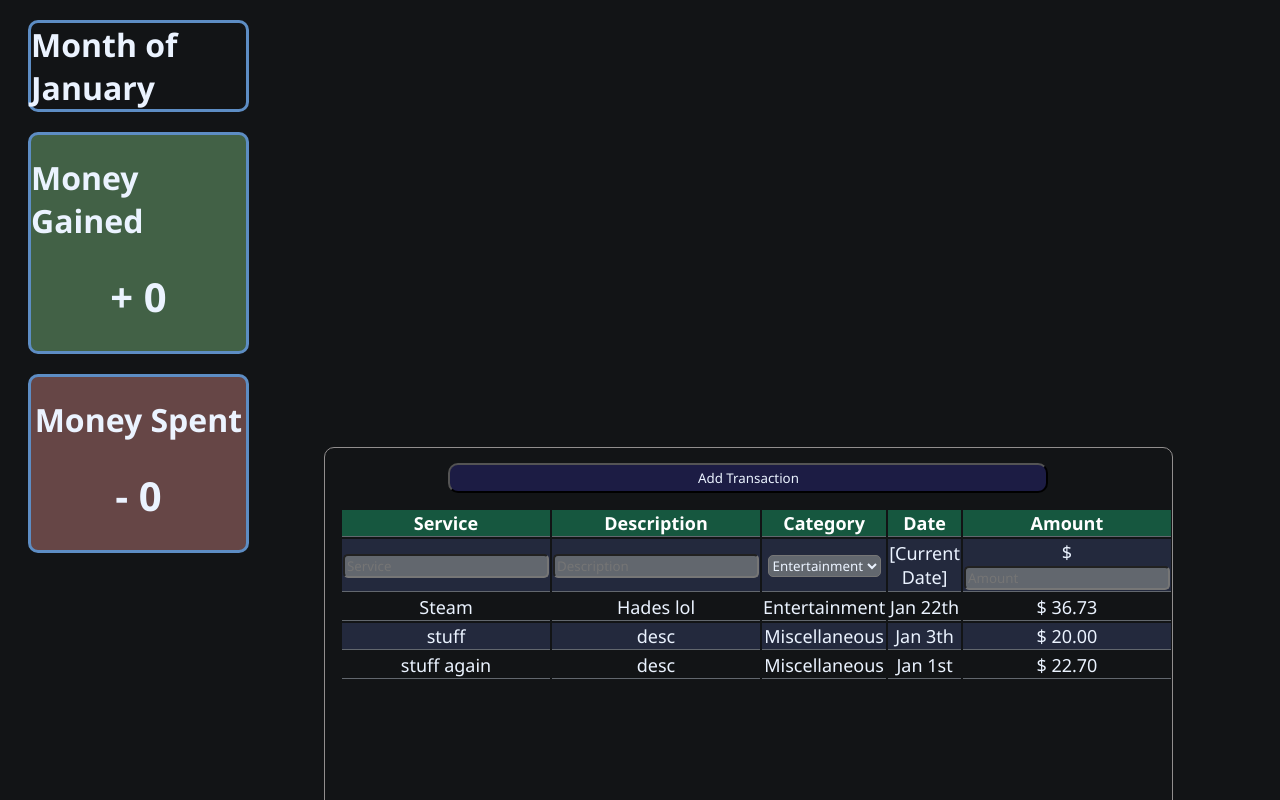
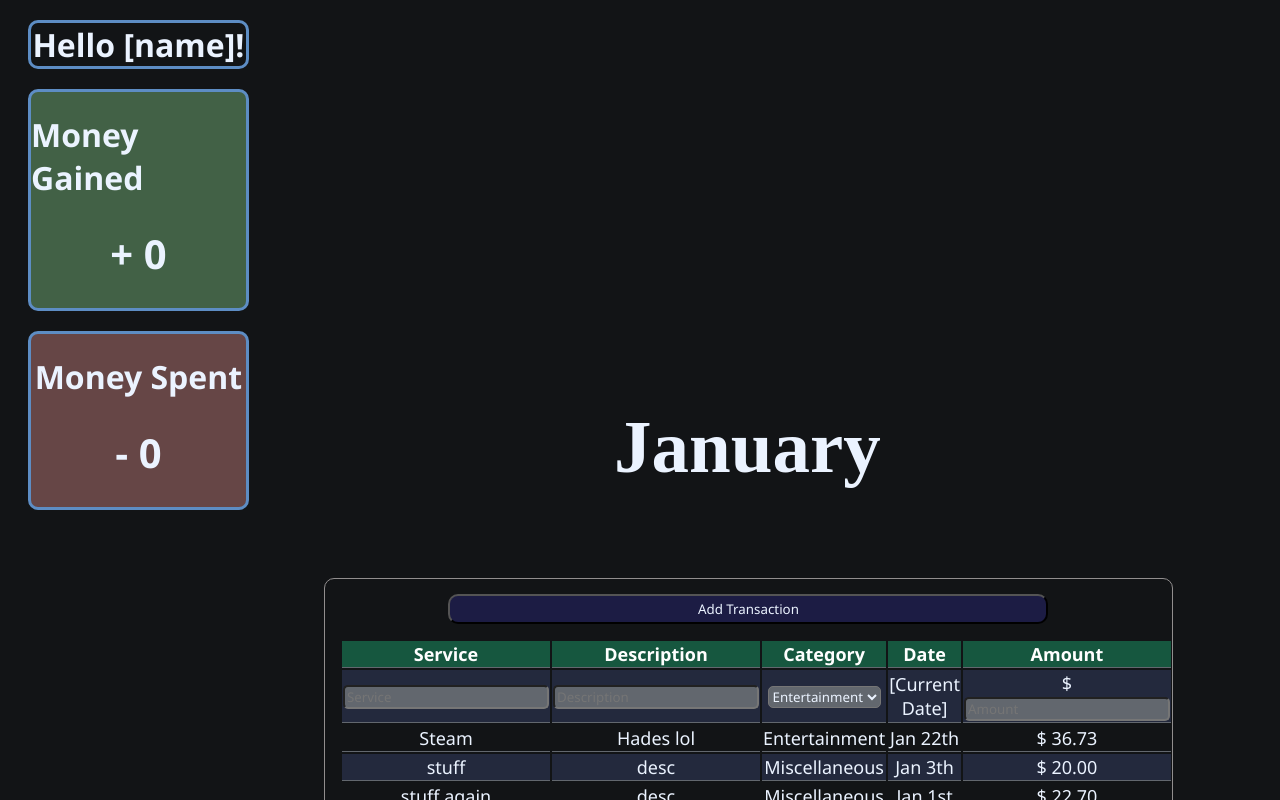
Before and after one commit to RohanManoharan/BudgetingApp, a React (Vite) app: page / in a window 1280 px wide. Shown: the top 800 px of the page. Built offline with nearby package versions, Linux system fonts and the light colour scheme.

Commit message:
minor adjustments

```diff
--- a/src/App.jsx
+++ b/src/App.jsx
@@ -8,7 +8,7 @@ export default function App(){
 
   return (
     <>
-    <h1 id="month" className="module">Month of {monthName}</h1>
+    <h1 id="month" className="module">Hello [name]!</h1>
 
     <div id="side-content">
       <div id="money-gained" className="module">
@@ -22,7 +22,10 @@ export default function App(){
       </div>
     </div>
 
+
+
     {/* Shows transactions from the current month */}
+    <h1 id="table-month">{monthName}</h1>
     <div id="transactions">
       <button type="button">Add Transaction</button>
       <table>
--- a/src/styles.css
+++ b/src/styles.css
@@ -22,12 +22,7 @@ html{
     margin: 20px;
 }
 
-h1{
-    display: flex;
-    justify-content: center;
-}
-
-h2{
+h1, h2{
     display: flex;
     justify-content: center;
 }
@@ -45,6 +40,7 @@ h2{
 }
 
 #transactions {
+    overflow-x: auto;
     margin-top: -10%;
     width: 67%;
     margin-left: 25%;
@@ -85,3 +81,13 @@ input, select{
     background-color: #62676e;
     border-radius: 5px;
 }
+
+#table-month{
+    margin-top: -10%;
+    width: 67%;
+    margin-left: 25%;
+    text-align: center;
+    height: 250px;
+    font-size: 75px;
+    font-family: 'Times New Roman', sans-serif;
+}
```
